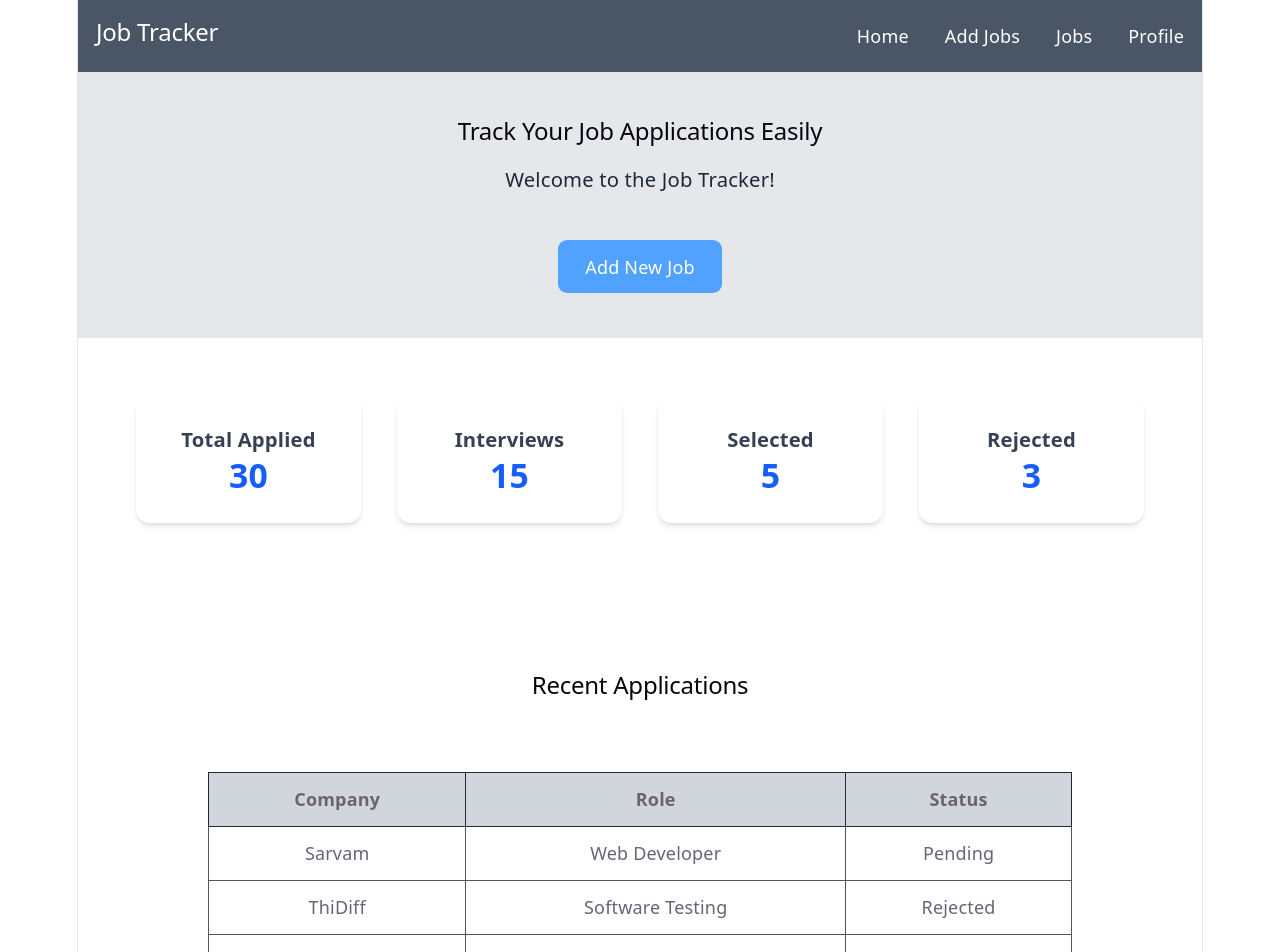
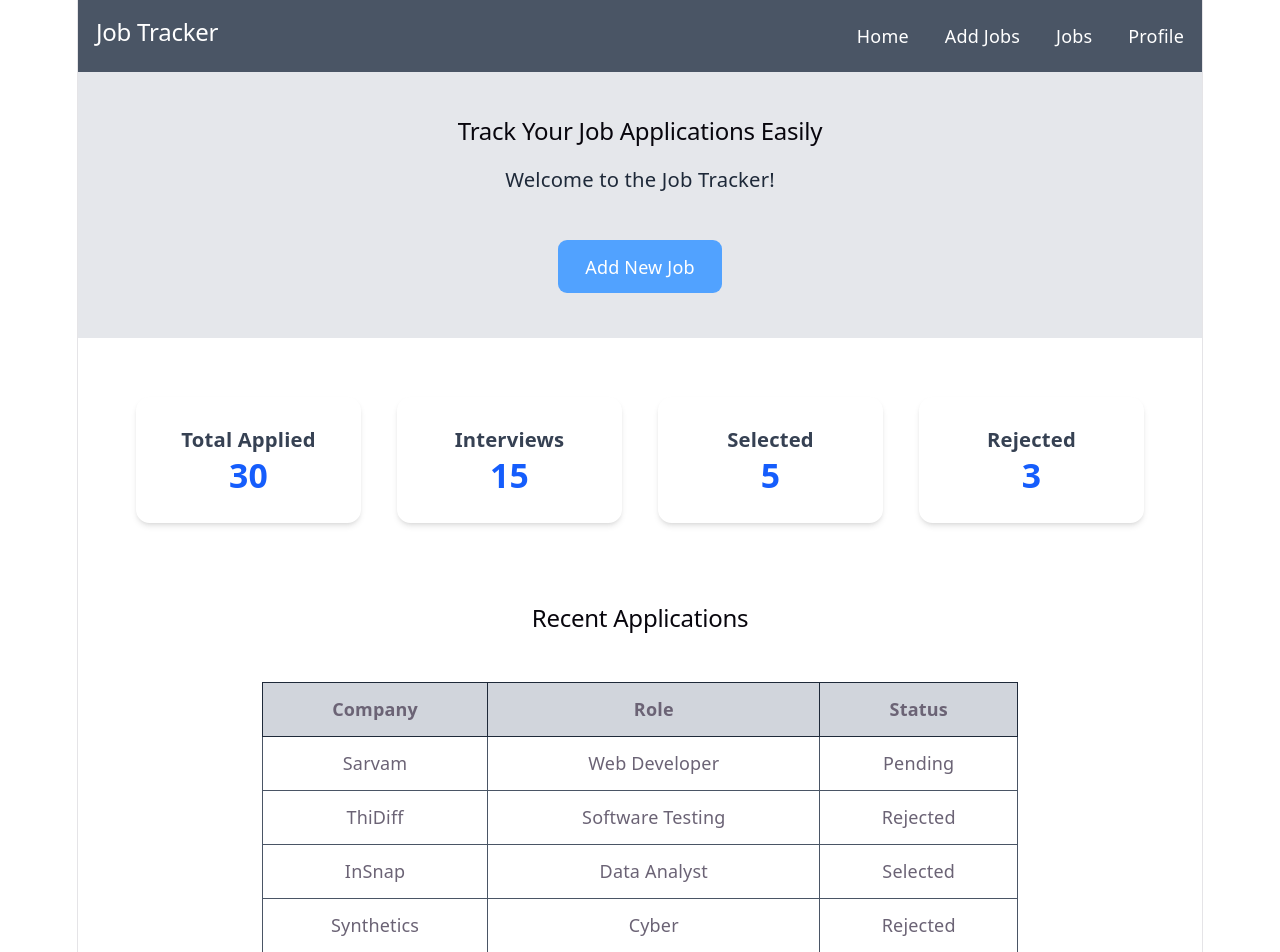
Before and after one commit to ramyadweb/jobtracker, a React app: page / in a window 1280 px wide. Shown: the top 952 px of the page. Built offline with nearby package versions, Linux system fonts and the light colour scheme; the HTML template or start-up script is replaced by a standard one.

Commit message:
TableChanges

```diff
--- a/src/components/RecentApplications.jsx
+++ b/src/components/RecentApplications.jsx
@@ -1,10 +1,10 @@
 function RecentApplications() {
     return(
-        <section className="bg-white py-10" >
-            <h2 className="text-center text-2xl py-10 font-bold text-gray-800">
+        <section className="bg-white " >
+            <h2 className="text-center text-2xl py-5 font-bold text-gray-800">
                 Recent Applications
             </h2>
-            <div className="max-w-3xl mx-auto mt-6 ">
+            <div className="max-w-2xl mx-auto mt-6 ">
                 <table className="w-full border border-gray-300 text-center" >
                     <thead className="bg-gray-300">
                       <tr>
```
